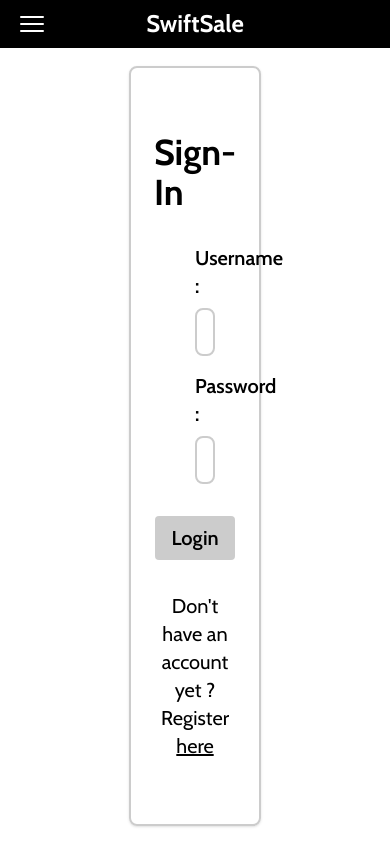
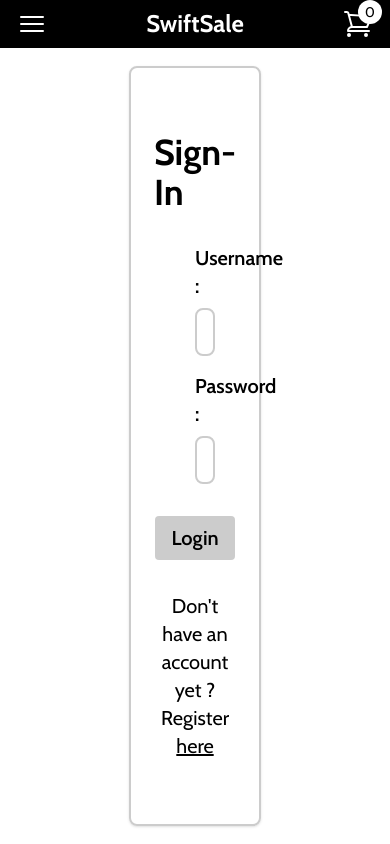
Before and after one commit to WawanC/swift-sale, a React (Vite) app in the folder client/: page /login in a window 390 px wide. Built offline with nearby package versions, Linux system fonts and the light colour scheme; no server answers.

Commit message:
home page mobile ui view

```diff
--- a/client/src/components/ProductItem.tsx
+++ b/client/src/components/ProductItem.tsx
@@ -22,10 +22,11 @@
     <Link
       to={`/products/${props.product.id}`}
       className={`flex flex-col shadow border-2 border-secondary
-      p-4 rounded h-fit gap-2 text-xl`}
+      p-4 rounded h-fit gap-2 text-xl
+      w-full md:w-fit items-center`}
     >
       <div
-        className={`w-[200px] aspect-square bg-secondary rounded shadow overflow-hidden`}
+        className={`w-full md:w-[200px] aspect-square bg-secondary rounded shadow overflow-hidden`}
       >
         {props.product.pictures.length > 0 && (
           <img
@@ -35,7 +36,7 @@
           />
         )}
       </div>
-      <div className={`flex flex-col gap-2`}>
+      <div className={`flex flex-col gap-2 w-full`}>
         <h1 className={`font-bold`}>{props.product.title}</h1>
         <h2>$ {props.product.price}</h2>
         <div className={`flex justify-center`}>
--- a/client/src/components/layouts/NavBar.tsx
+++ b/client/src/components/layouts/NavBar.tsx
@@ -33,6 +33,18 @@
       <button className={`absolute left-4 md:hidden`} onClick={openSideMenu}>
         <MenuIcon className={"w-8 aspect-square"} />
       </button>
+
+      {/* Cart Button Icon (Mobile) */}
+      <Link to={"/cart"} className={`absolute right-4 md:hidden`}>
+        <div
+          className={`w-6 aspect-square absolute -top-2 -right-2
+                  bg-primary rounded-full text-accent
+                  flex justify-center items-center text-sm`}
+        >
+          {getCarts.totalCount}
+        </div>
+        <CartIcon className={"w-8 h-8 stroke-primary hover:stroke-primary"} />
+      </Link>
 
       {/* App Logo */}
       <Link to={"/"} className={`text-2xl font-bold`}>
@@ -90,7 +102,7 @@
                   }
                 />
               </Link>
-              <Link to={"/cart"} className={`relative`}>
+              <Link to={"/cart"} className={`relative hidden md:block`}>
                 {getCarts.totalCount > 0 && (
                   <div
                     className={`w-6 aspect-square absolute -top-2 -right-2
--- a/client/src/index.css
+++ b/client/src/index.css
@@ -18,4 +18,5 @@
     min-height: 100vh;
     display: flex;
     flex-direction: column;
+    overflow-x: hidden;
 }
--- a/client/src/pages/HomePage.tsx
+++ b/client/src/pages/HomePage.tsx
@@ -10,7 +10,7 @@
         <span>Loading...</span>
       ) : (
         getProducts.data && (
-          <section className={`w-3/4`}>
+          <section className={`w-full md:w-3/4`}>
             <ProductList products={getProducts.data} />
           </section>
         )
```
